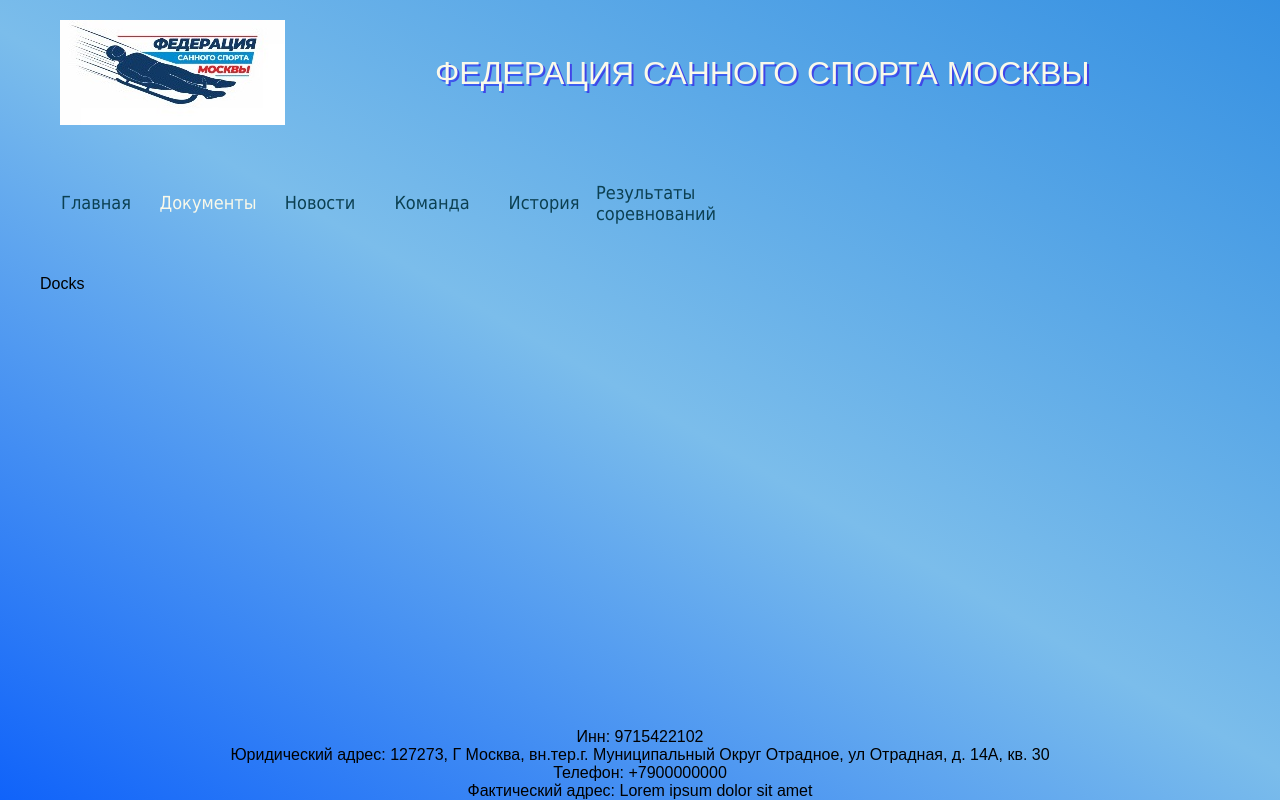
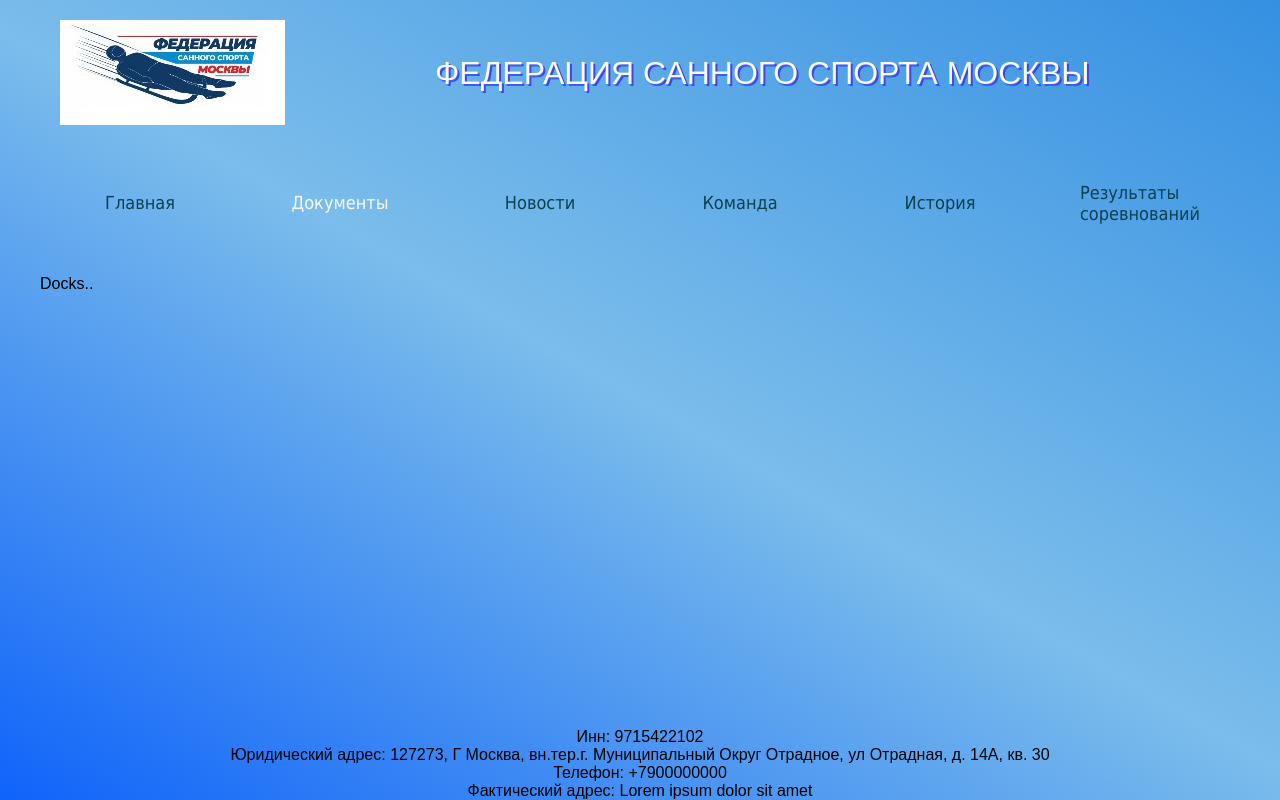
Before and after one commit to Anatoliy-Shi/luge, a React (Create React App) app: page /documents in a window 1280 px wide. Built offline with nearby package versions, Linux system fonts and the light colour scheme.

Commit message:
reload deploy

```diff
--- a/src/components/content/documents/Docks.jsx
+++ b/src/components/content/documents/Docks.jsx
@@ -3,7 +3,7 @@ import s from './Docks.module.css'
 export const Docks = () => {
     return (
         <div className={s.wrapper}>
-        <p>Docks</p>
+        <p>Docks..</p>
         </div>
     )
 }
--- a/src/components/content/history/History.jsx
+++ b/src/components/content/history/History.jsx
@@ -4,8 +4,7 @@ export const History = () => {
     return (
         <>
             <div className={s.wrapper}>
-            <img width='250' height='250' src='https://cdn-live.warthunder.com/uploads/cb/dd/9e/ae154502f77c291e2e03f9f9028178289e/%D0%B3%D0%BE%D0%BC%D0%B5%D1%80.jpg' alt="img"/>
-        <p>History</p>
+                <p>History...</p>
             </div>
         </>
     )
--- a/src/components/content/news/News.jsx
+++ b/src/components/content/news/News.jsx
@@ -3,7 +3,7 @@ import s from './News.module.css'
 export const News = () => {
     return (
         <div className={s.wrapper}>
-        <p>News</p>
+        <p>News...</p>
         </div>
     )
 }
--- a/src/components/content/team/Team.jsx
+++ b/src/components/content/team/Team.jsx
@@ -3,7 +3,8 @@ import s from './Team.module.css'
 export const Team = () => {
     return (
         <div className={s.wrapper}>
-        <p>Team</p>
+            <img width='250' height='250' src='https://cdn-live.warthunder.com/uploads/cb/dd/9e/ae154502f77c291e2e03f9f9028178289e/%D0%B3%D0%BE%D0%BC%D0%B5%D1%80.jpg' alt="img"/>
+        <p>Team...</p>
         </div>
     )
 }
--- a/src/components/navigate/Navigate.module.css
+++ b/src/components/navigate/Navigate.module.css
@@ -1,8 +1,5 @@
 .navigate {
     margin-bottom: 25px;
-    display: flex;
-    flex-wrap: wrap;
-    justify-content: space-between;
 }
 
 .listItem {
```
